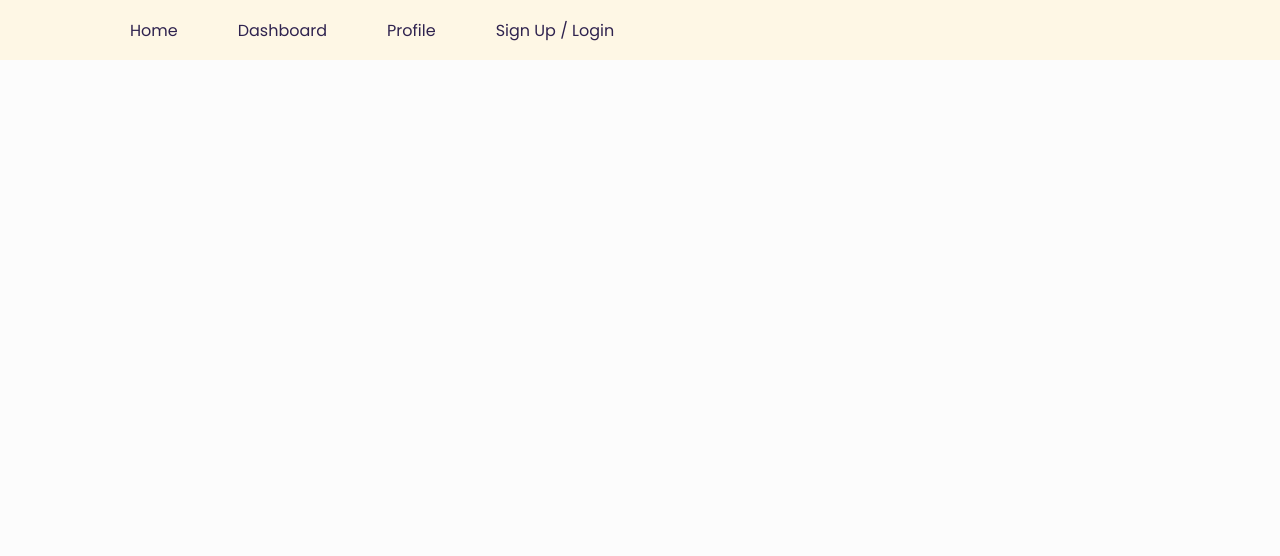
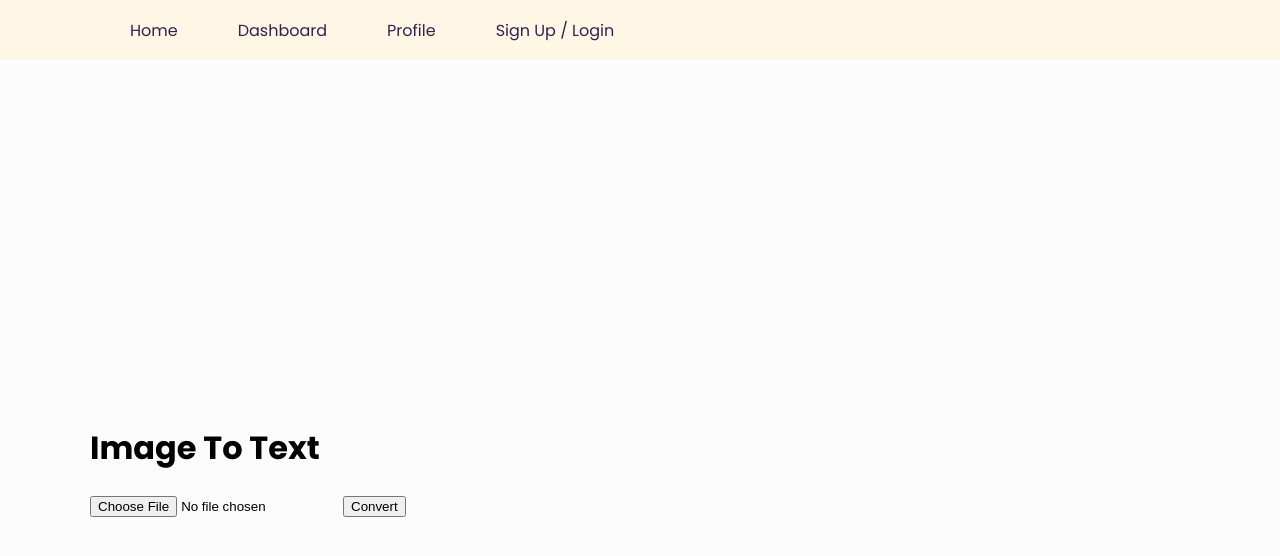
Before and after one commit to raveenamnair/azure-webapp-hosting, a React (Create React App) app: page /test in a window 1280 px wide. Shown: the top 556 px of the page. Built offline with nearby package versions, Linux system fonts and the light colour scheme.

Commit message:
added tesseract portion

```diff
--- a/package.json
+++ b/package.json
@@ -16,6 +16,7 @@
     "react-dom": "^18.2.0",
     "react-router-dom": "^6.11.1",
     "react-scripts": "5.0.1",
+    "tesseract.js": "^2.1.1",
     "tsconfig-paths-jest": "^0.0.1",
     "web-vitals": "^2.1.4"
   },
--- a/public/index.html
+++ b/public/index.html
@@ -39,5 +39,6 @@
       To begin the development, run `npm start` or `yarn start`.
       To create a production bundle, use `npm run build` or `yarn build`.
     -->
+    <script src='https://cdn.rawgit.com/naptha/tesseract.js/1.0.10/dist/tesseract.js'></script>
   </body>
 </html>
--- a/src/App.js
+++ b/src/App.js
@@ -7,6 +7,7 @@ import Home from './pages/Home.js';
 import Profile from './pages/Profile.js';
 import Dashboard from './pages/Dashboard';
 import Authentication from './pages/Authentication';
+import Test from './pages/Test';
 
 function App() {
   return (
@@ -19,6 +20,7 @@ function App() {
         <Route exact path='/raveena' element={<Profile/>} />
         <Route exact path='/dashboard' element={<Dashboard/>} />
         <Route exact path='/authentication' element={<Authentication/>} />
+        <Route exact path='/test' element={<Test />} />
       </Routes>
     </Router>
   );
--- a/src/pages/Dashboard.js
+++ b/src/pages/Dashboard.js
@@ -58,6 +58,8 @@ export default function Dashboard() {
             const oneDay = 1000 * 60 * 60 * 24;
             const days = Math.abs(Math.round(diff / oneDay))
             console.log("Days left: " + days)
+            // this can be configured
+            if (days < 10) {
                 elements.push(
                     <InventoryList
                     itemName={item.item}
@@ -67,12 +69,15 @@ export default function Dashboard() {
                     daysLeft={days}
                     />
                 )
+            }
+
         });
 
-        // const myOrderedArray = elements.sort(function (a, b) {return a.daysLeft - b.daysLeft});
-        //console.log(myOrderedArray)
+
         return elements
     }
+
+
 
     return (
         <main>
@@ -82,16 +87,14 @@ export default function Dashboard() {
                 <button onClick={insertItem}>Add item</button>
                 <h1>{data.length === 0 ? "" : `Welcome ${data.firstName}!`  }</h1>
             </div>
-            <div>
+            <div className="inventory-list">
                 <h1>Expiring Soon</h1>
-                {/* <h1>{inventory.length == 0 ? "" : inventory[0].item  }</h1> */}
-            </div>
-            <div className="inventory-list">
                 {
                     loading ? '' : displayItems()
                 }
             </div>
 
+
         </main>
     );
 }
--- a/src/pages/Profile.js
+++ b/src/pages/Profile.js
@@ -26,15 +26,15 @@ const Profile = () => {
     }, [username]);
 
 
-
-
-
     return (
-
         <main>
             {/* <h1>We are on the Profile Page Now</h1>
             <button onClick={getUser} type='button'>Click Me For Data</button> */}
             <h1>{loading ? "" : `Welcome ${data.firstName}`}</h1>
+            <span>{loading ? "" : `First Name: ${data.firstName}`}</span> <br></br>
+            <span>{loading ? "" : `Last Name: ${data.lastName}`}</span> <br></br>
+            <span>{loading ? "" : `Email: ${data.email}`}</span>
+
         </main>
     );
 
--- /dev/null
+++ b/src/pages/Test.js
@@ -0,0 +1,79 @@
+import React from 'react';
+import Tesseract from 'tesseract.js';
+
+
+const Test = () => {
+  const [isLoading, setIsLoading] = React.useState(false);
+  const [image, setImage] = React.useState('');
+  const [text, setText] = React.useState('');
+  const [progress, setProgress] = React.useState(0);
+
+  const handleSubmit = () => {
+    setIsLoading(true);
+    Tesseract.recognize(image, 'eng', {
+      logger: (m) => {
+        console.log(m);
+        if (m.status === 'recognizing text') {
+          setProgress(parseInt(m.progress * 100));
+        }
+      },
+    })
+      .catch((err) => {
+        console.error(err);
+      })
+      .then((result) => {
+        console.log(result.data);
+        setText(result.data.text);
+        setIsLoading(false);
+      });
+  };
+
+  return (
+    <div className="container" style={{ height: '100vh' }}>
+      <div className="row h-100">
+        <div className="col-md-5 mx-auto h-100 d-flex flex-column justify-content-center">
+          {!isLoading && (
+            <h1 className="text-center py-5 mc-5">Image To Text</h1>
+          )}
+          {isLoading && (
+            <>
+              <progress className="form-control" value={progress} max="100">
+                {progress}%{' '}
+              </progress>{' '}
+              <p className="text-center py-0 my-0">Converting:- {progress} %</p>
+            </>
+          )}
+          {!isLoading && !text && (
+            <>
+              <input
+                type="file"
+                onChange={(e) =>
+                  setImage(URL.createObjectURL(e.target.files[0]))
+                }
+                className="form-control mt-5 mb-2"
+              />
+              <input
+                type="button"
+                onClick={handleSubmit}
+                className="btn btn-primary mt-5"
+                value="Convert"
+              />
+            </>
+          )}
+          {!isLoading && text && (
+            <>
+              <textarea
+                className="form-control w-100 mt-5"
+                rows="30"
+                value={text}
+                onChange={(e) => setText(e.target.value)}
+              ></textarea>
+            </>
+          )}
+        </div>
+      </div>
+    </div>
+  );
+};
+
+export default Test;
```
Also changed, not shown: 123-1231479_receipt-clipart.png (added), 1 other file (tests, documents, lock files or other folders). Lines whose indentation alone changed are shown as unchanged.
